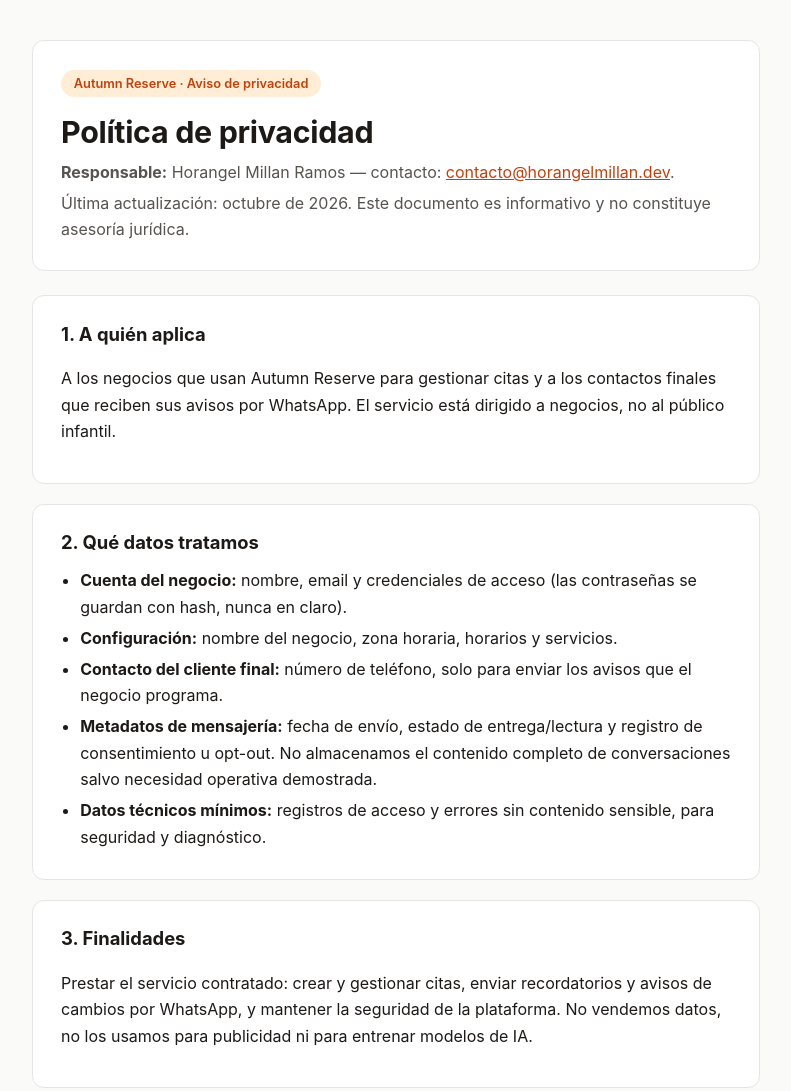
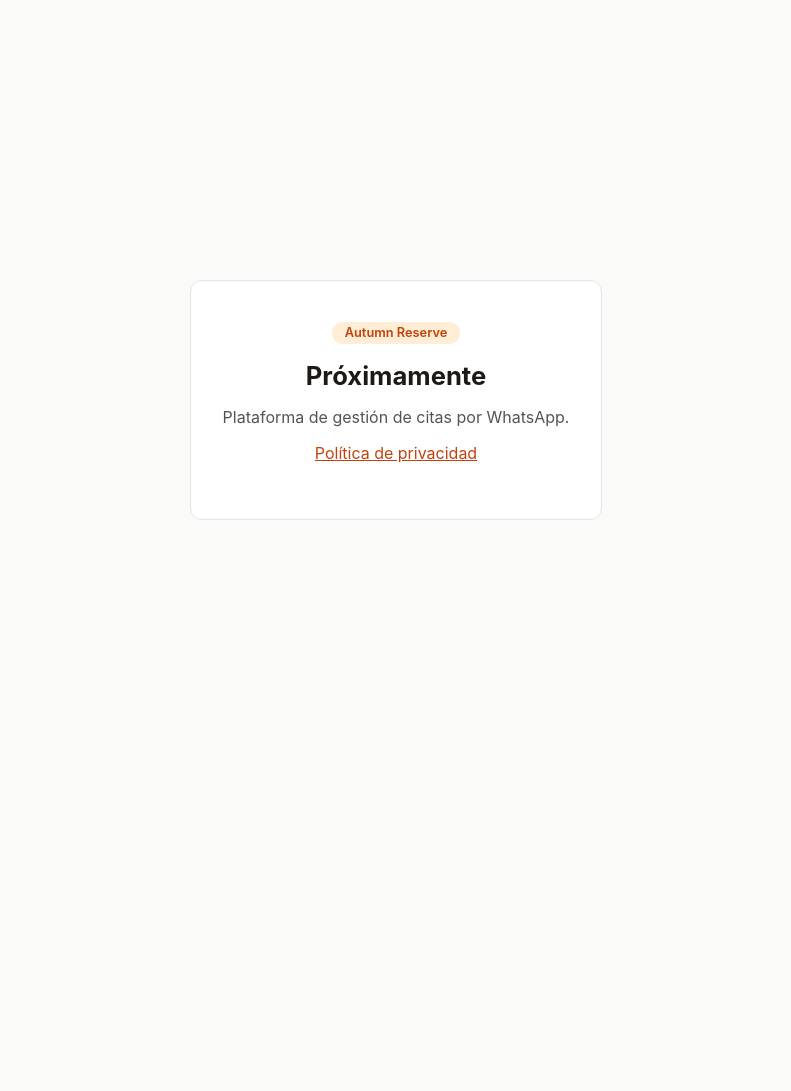
Before and after one commit to horangelmillan/autumn-reserve-legal, a website: page index.html in a window 1280 px wide. Shown: the top 1091 px of the page, without its empty margins (244-1035 px from the left). After the commit the page ends 800 px from the top, so only its background shows below. Drawn offline with Linux system fonts and the light colour scheme.

Commit message:
legal: politica en /privacy, placeholder en raiz para futura home

```diff
--- a/index.html
+++ b/index.html
@@ -3,105 +3,24 @@
 <head>
 <meta charset="utf-8">
 <meta name="viewport" content="width=device-width, initial-scale=1">
-<title>Política de privacidad — Autumn Reserve</title>
-<meta name="description" content="Cómo Autumn Reserve trata los datos personales para el servicio de recordatorios de citas por WhatsApp.">
+<title>Autumn Reserve — Próximamente</title>
 <style>
-:root{
-  --radius:.75rem;
-  --bg:#fafaf9; --card:#ffffff; --border:#e7e5e4;
-  --ink:#1c1917; --muted:#57534e;
-  --accent:#c2410c; --accent-soft:#ffedd5;
-}
+:root{--bg:#fafaf9;--card:#fff;--border:#e7e5e4;--ink:#1c1917;--muted:#57534e;--accent:#c2410c;--accent-soft:#ffedd5}
 *{box-sizing:border-box}
-body{margin:0;background:var(--bg);color:var(--ink);
-  font-family:-apple-system,BlinkMacSystemFont,"Segoe UI",Roboto,"Helvetica Neue",Arial,sans-serif;
-  line-height:1.65}
-.wrap{max-width:48rem;margin:0 auto;padding:2.5rem 1.25rem 4rem}
-header.card{background:var(--card);border:1px solid var(--border);border-radius:var(--radius);
-  padding:1.75rem 1.75rem 1.5rem;margin-bottom:1.5rem}
-.badge{display:inline-block;background:var(--accent-soft);color:var(--accent);
-  font-size:.8rem;font-weight:600;border-radius:9999px;padding:.2rem .8rem;margin-bottom:.75rem}
-h1{margin:.25rem 0 .5rem;font-size:1.9rem;line-height:1.25;letter-spacing:-.01em}
-header p{margin:.25rem 0;color:var(--muted)}
-section.card{background:var(--card);border:1px solid var(--border);border-radius:var(--radius);
-  padding:1.4rem 1.75rem;margin-bottom:1.25rem}
-h2{font-size:1.15rem;margin:0 0 .6rem}
-p,li{color:var(--ink)}
-.muted{color:var(--muted)}
-ul{padding-left:1.2rem;margin:.4rem 0}
-li{margin:.3rem 0}
+body{margin:0;background:var(--bg);color:var(--ink);font-family:-apple-system,BlinkMacSystemFont,"Segoe UI",Roboto,"Helvetica Neue",Arial,sans-serif;display:flex;min-height:100vh;align-items:center;justify-content:center}
+.card{background:var(--card);border:1px solid var(--border);border-radius:.75rem;padding:2.5rem 2rem;text-align:center;max-width:26rem;margin:1rem}
+.badge{display:inline-block;background:var(--accent-soft);color:var(--accent);font-size:.8rem;font-weight:600;border-radius:9999px;padding:.2rem .8rem;margin-bottom:.75rem}
+h1{margin:.25rem 0 .5rem;font-size:1.6rem}
+p{color:var(--muted)}
 a{color:var(--accent)}
-footer{color:var(--muted);font-size:.85rem;margin-top:2rem}
 </style>
 </head>
 <body>
-<div class="wrap">
-
-<header class="card">
-<span class="badge">Autumn Reserve · Aviso de privacidad</span>
-<h1>Política de privacidad</h1>
-<p><strong>Responsable:</strong> Horangel Millan Ramos — contacto: <a href="mailto:contacto@horangelmillan.dev">contacto@horangelmillan.dev</a>.</p>
-<p>Última actualización: octubre de 2026. Este documento es informativo y no constituye asesoría jurídica.</p>
-</header>
-
-<section class="card">
-<h2>1. A quién aplica</h2>
-<p>A los negocios que usan Autumn Reserve para gestionar citas y a los contactos finales que reciben sus avisos por WhatsApp. El servicio está dirigido a negocios, no al público infantil.</p>
-</section>
-
-<section class="card">
-<h2>2. Qué datos tratamos</h2>
-<ul>
-<li><strong>Cuenta del negocio:</strong> nombre, email y credenciales de acceso (las contraseñas se guardan con hash, nunca en claro).</li>
-<li><strong>Configuración:</strong> nombre del negocio, zona horaria, horarios y servicios.</li>
-<li><strong>Contacto del cliente final:</strong> número de teléfono, solo para enviar los avisos que el negocio programa.</li>
-<li><strong>Metadatos de mensajería:</strong> fecha de envío, estado de entrega/lectura y registro de consentimiento u opt-out. No almacenamos el contenido completo de conversaciones salvo necesidad operativa demostrada.</li>
-<li><strong>Datos técnicos mínimos:</strong> registros de acceso y errores sin contenido sensible, para seguridad y diagnóstico.</li>
-</ul>
-</section>
-
-<section class="card">
-<h2>3. Finalidades</h2>
-<p>Prestar el servicio contratado: crear y gestionar citas, enviar recordatorios y avisos de cambios por WhatsApp, y mantener la seguridad de la plataforma. No vendemos datos, no los usamos para publicidad ni para entrenar modelos de IA.</p>
-</section>
-
-<section class="card">
-<h2>4. Encargados y transferencias</h2>
-<ul>
-<li><strong>Meta (WhatsApp Business Platform):</strong> transmite los avisos; los números y contenidos se comparten solo con ese fin. Puede implicar transferencia internacional de datos.</li>
-<li><strong>Proveedores de infraestructura:</strong> alojamiento y DNS bajo contratos de la plataforma. Los tokens de acceso a terceros se almacenan cifrados (AES-256-GCM) y nunca viajan en URLs, logs ni al navegador salvo lo estrictamente necesario para operar.</li>
-</ul>
-</section>
-
-<section class="card">
-<h2>5. Tus derechos</h2>
-<p>Puedes pedir acceso, corrección, actualización o eliminación de tus datos escribiendo a <a href="mailto:contacto@horangelmillan.dev">contacto@horangelmillan.dev</a>. Respondemos en los plazos de la normativa aplicable (en Colombia, Ley 1581 de 2012 y normas complementarias).</p>
-</section>
-
-<section class="card">
-<h2>6. Opt-out de WhatsApp</h2>
-<p>Si no quieres recibir más avisos de un negocio, responde <strong>STOP</strong> o <strong>NO</strong> al mensaje, o pídelo directamente al negocio. Registramos la baja y dejamos de enviarte comunicaciones de ese negocio. Nunca enviamos promociones sin consentimiento previo.</p>
-</section>
-
-<section class="card">
-<h2>7. Seguridad</h2>
-<p>Aplicamos cifrado en tránsito (TLS) y en reposo para secretos, control de acceso por roles, registros sin datos sensibles y revocación de accesos. Ningún sistema es infalible: ante un incidente que te afecte, te lo comunicaremos y tomaremos las medidas exigibles.</p>
-</section>
-
-<section class="card">
-<h2>8. Conservación y eliminación</h2>
-<p>Conservamos los datos mientras la cuenta esté activa y los eliminamos al solicitar la baja, salvo obligaciones legales de conservación. Los registros de auditoría y facturación se retienen el mínimo exigible por ley, separados del contenido conversacional.</p>
-</section>
-
-<section class="card">
-<h2>9. Cookies y cambios</h2>
-<p>Esta página es estática y no usa cookies de seguimiento. Publicaremos aquí cualquier cambio relevante de esta política con su fecha de actualización.</p>
-</section>
-
-<footer>
-<p class="muted">Autumn Reserve · Plataforma de gestión de citas por WhatsApp · Contacto: <a href="mailto:contacto@horangelmillan.dev">contacto@horangelmillan.dev</a></p>
-</footer>
-
+<div class="card">
+<span class="badge">Autumn Reserve</span>
+<h1>Próximamente</h1>
+<p>Plataforma de gestión de citas por WhatsApp.</p>
+<p><a href="/privacy">Política de privacidad</a></p>
 </div>
 </body>
 </html>
```
Also changed, not shown: privacy/index.html (renamed from privacidad.html).
